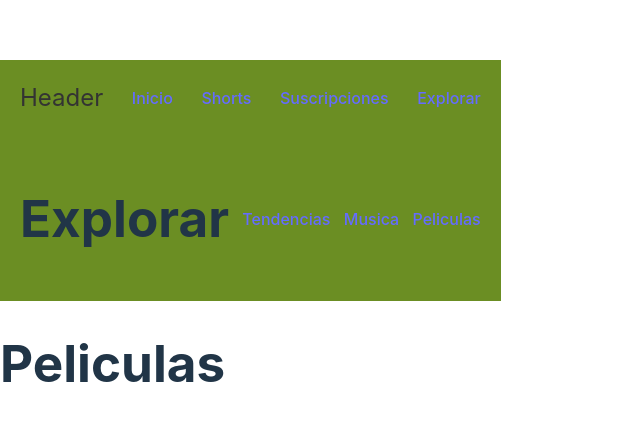
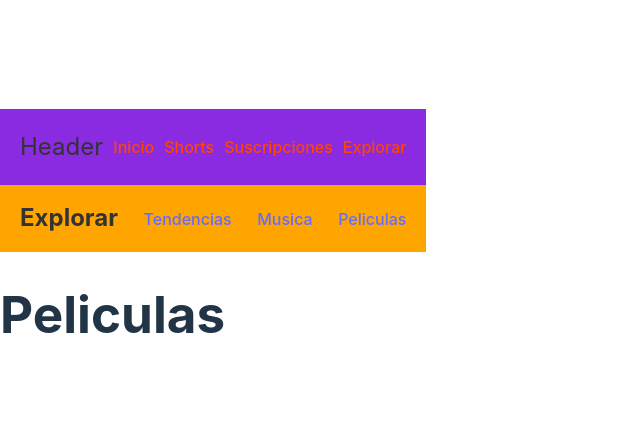
Before and after one commit to paulagoldenhorn/Proyectos-Frontend3, a React (Vite) app: page /explorar/peliculas in a window 1280 px wide. Shown: the part 157-578 px from the top of the page, without its empty margins (0-640 px from the left). Built offline with nearby package versions, Linux system fonts and the light colour scheme.

Commit message:
Ejercicio clase 16 terminado

```diff
--- a/src/C16-router-I/Components/Header.jsx
+++ b/src/C16-router-I/Components/Header.jsx
@@ -7,10 +7,10 @@ function Header() {
     return (
         <div className={styles.header}>
             <p className={styles.title}>Header</p>
-            <Link to='/' >Inicio</Link>
-            <Link to='/shorts'>Shorts</Link>
-            <Link to='/suscripciones' >Suscripciones</Link>
-            <Link to='/explorar' >Explorar</Link>
+            <Link to='/' className={styles.links}>Inicio</Link>
+            <Link to='/shorts' className={styles.links}>Shorts</Link>
+            <Link to='/suscripciones' className={styles.links}>Suscripciones</Link>
+            <Link to='/explorar' className={styles.links}>Explorar</Link>
         </div>
     )
 }
--- a/src/C16-router-I/Components/Header.module.css
+++ b/src/C16-router-I/Components/Header.module.css
@@ -1,5 +1,5 @@
 .header {
-    background-color: olivedrab;
+    background-color: blueviolet;
     display: flex;
     padding: 20px;
     text-align: center;
@@ -13,3 +13,17 @@
     font-size: 24px;
     margin: 0;
 }
+
+.links {
+    color: orangered;
+}
+
+.secondaryHeader {
+    background-color: orange;
+    display: flex;
+    padding: 20px;
+    text-align: center;
+    align-items: center;
+    justify-content: space-between;
+    width: 100%;
+}
--- a/src/C16-router-I/Routes/Explore.jsx
+++ b/src/C16-router-I/Routes/Explore.jsx
@@ -4,8 +4,8 @@ import styles from '../Components/Header.module.css'
 function Explore() {
 
     return (
-        <div className={styles.header}>
-            <h1>Explorar</h1>
+        <div className={styles.secondaryHeader}>
+            <h1 className={styles.title}>Explorar</h1>
             <Link to='tendencias'>Tendencias</Link>
             <Link to='musica' >Musica</Link>
             <Link to='peliculas'>Peliculas</Link>
```
